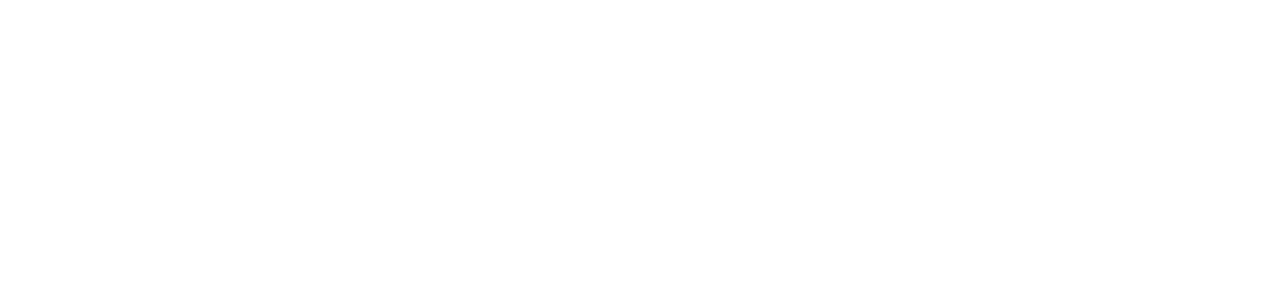
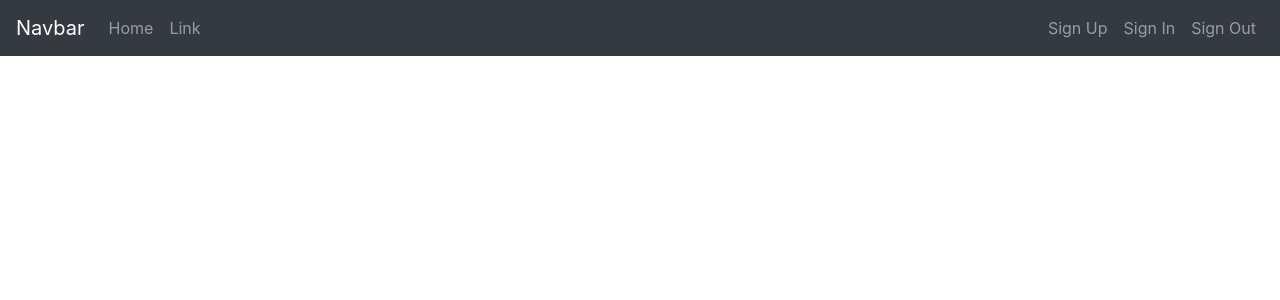
Before and after one commit to masbhauddinsifat/TodoApplication, an Angular app in the folder Frontend/todo/: page / in a window 1280 px wide. Shown: the top 300 px of the page. Built offline with nearby package versions, Linux system fonts and the light colour scheme.

Commit message:
navbar added

```diff
--- a/Frontend/todo/src/app/app.component.html
+++ b/Frontend/todo/src/app/app.component.html
@@ -1,2 +1,5 @@
+<app-navbar></app-navbar>
 
-<router-outlet></router-outlet>
+<div class="container">
+  <router-outlet></router-outlet>
+</div>
--- a/Frontend/todo/src/app/app.module.ts
+++ b/Frontend/todo/src/app/app.module.ts
@@ -3,10 +3,12 @@
 
 import { AppRoutingModule } from './app-routing.module';
 import { AppComponent } from './app.component';
+import { NavbarComponent } from './navbar/navbar.component';
 
 @NgModule({
   declarations: [
-    AppComponent
+    AppComponent,
+    NavbarComponent
   ],
   imports: [
     BrowserModule,
--- /dev/null
+++ b/Frontend/todo/src/app/navbar/navbar.component.html
@@ -0,0 +1,28 @@
+<nav class="navbar navbar-expand-lg navbar-dark bg-dark">
+    <a class="navbar-brand" href="#">Navbar</a>
+
+    <div class="collapse navbar-collapse" id="navbar">
+        <ul class="navbar-nav mr-auto">
+            <li class="nav-item">
+                <a class="nav-link" href="#">Home</a>
+            </li>
+            <li class="nav-item">
+                <a class="nav-link" href="#">Link</a>
+            </li>
+        </ul>
+    </div>
+
+    <div>
+        <ul class="navbar-nav mr-auto">
+            <li class="nav-item">
+                <a class="nav-link" href="#">Sign Up</a>
+            </li>
+            <li class="nav-item">
+                <a class="nav-link" href="#">Sign In</a>
+            </li>
+            <li class="nav-item">
+                <a class="nav-link" href="#">Sign Out</a>
+            </li>
+        </ul>
+    </div>
+</nav>
--- /dev/null
+++ b/Frontend/todo/src/app/navbar/navbar.component.ts
@@ -0,0 +1,15 @@
+import { Component, OnInit } from '@angular/core';
+
+@Component({
+  selector: 'app-navbar',
+  templateUrl: './navbar.component.html',
+  styleUrls: ['./navbar.component.css']
+})
+export class NavbarComponent implements OnInit {
+
+  constructor() { }
+
+  ngOnInit(): void {
+  }
+
+}
```
Also changed, not shown: Frontend/todo/src/app/navbar/navbar.component.css (added), 1 other file (tests, documents, lock files or other folders).
